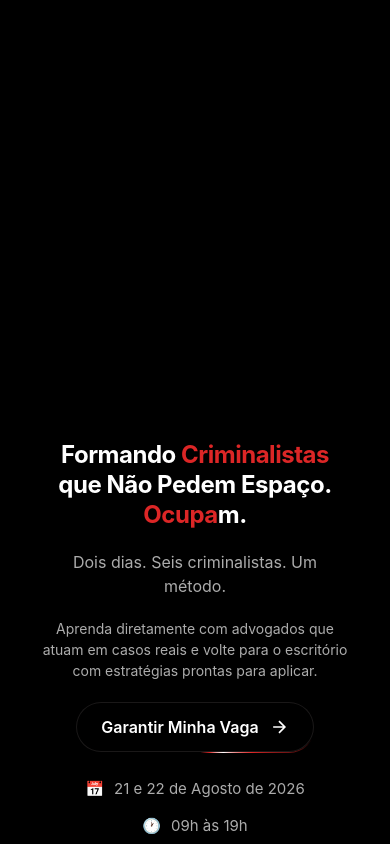
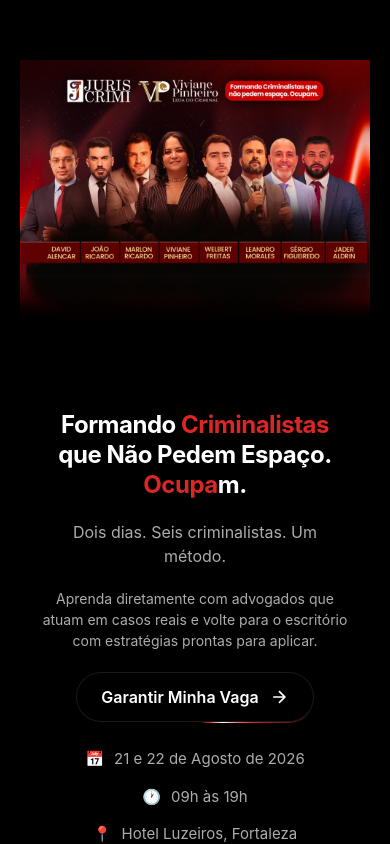
Before and after one commit to aleanmendonca/mentoriajuriscrimi, a React (Vite) app: page / in a window 390 px wide. Shown: the top 844 px of the page. Built offline with nearby package versions, Linux system fonts and the light colour scheme; a web font is replaced by a local one.

Commit message:
Use img tag for mobile hero image

```diff
--- a/src/App.jsx
+++ b/src/App.jsx
@@ -567,19 +567,37 @@ function Hero() {
       paddingLeft: isMobile ? '0' : '30px',
       paddingRight: isMobile ? '0' : '30px',
     }}>
-      {/* Background Image - mobile ou desktop */}
+      {/* Background Image */}
+      {isMobile ? (
+        /* Mobile: usa img tag para mostrar imagem inteira */
+        <div style={{ position: 'relative', width: '100%', zIndex: 0 }}>
+          <img
+            src="/heromobile.jpg"
+            alt=""
+            style={{
+              width: '100%',
+              height: 'auto',
+              display: 'block',
+              objectFit: 'contain',
+              maxHeight: '70vh'
+            }}
+          />
+        </div>
+      ) : (
+        /* Desktop: usa background image */
         <div style={{
           position: 'absolute',
           top: 0,
           left: 0,
           right: 0,
-        height: isMobile ? 'auto' : '100%',
-        backgroundImage: isMobile ? 'url(/heromobile.jpg)' : 'url(/hero.jpg)',
-        backgroundSize: isMobile ? 'contain' : 'cover',
-        backgroundPosition: 'top center',
+          bottom: 0,
+          backgroundImage: 'url(/hero.jpg)',
+          backgroundSize: 'cover',
+          backgroundPosition: 'center center',
           backgroundRepeat: 'no-repeat',
           zIndex: 0,
         }} />
+      )}
       {/* Overlay com gradiente de baixo para cima */}
       <div style={{
         position: 'absolute',
@@ -588,13 +606,13 @@ function Hero() {
         right: 0,
         bottom: 0,
         background: isMobile
-          ? 'linear-gradient(to bottom, rgba(0,0,0,0) 0%, rgba(0,0,0,0) 20%, rgba(0,0,0,0.7) 50%, rgba(0,0,0,0.95) 70%, rgba(0,0,0,1) 100%)'
+          ? 'linear-gradient(to bottom, rgba(0,0,0,0) 0%, rgba(0,0,0,0) 30%, rgba(0,0,0,0.8) 60%, rgba(0,0,0,1) 100%)'
           : 'linear-gradient(to top, rgba(0,0,0,0.9) 0%, rgba(0,0,0,0.5) 30%, rgba(0,0,0,0) 100%)',
         zIndex: 1,
       }} />
       <div style={{
         ...styles.heroContent,
-        paddingTop: isMobile ? '45vh' : '0',
+        paddingTop: isMobile ? '0' : '0',
         paddingLeft: isMobile ? '20px' : '0',
         paddingRight: isMobile ? '20px' : '0',
       }}>
```
Lines whose indentation alone changed are shown as unchanged.
